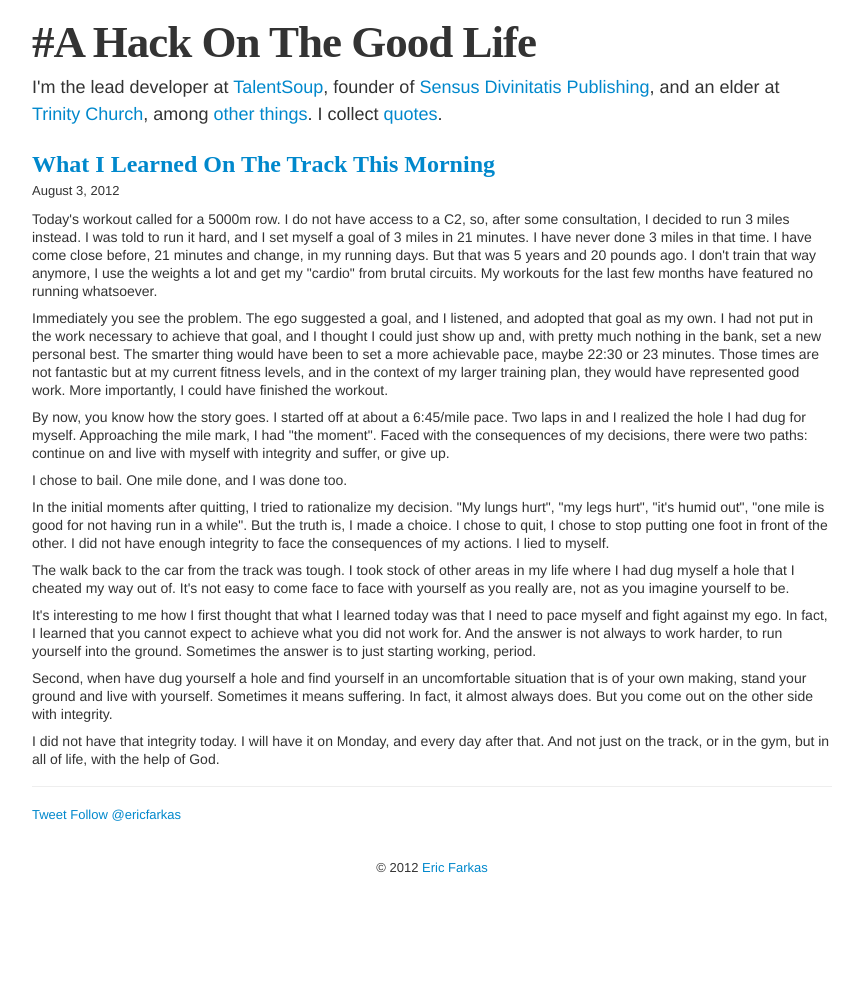
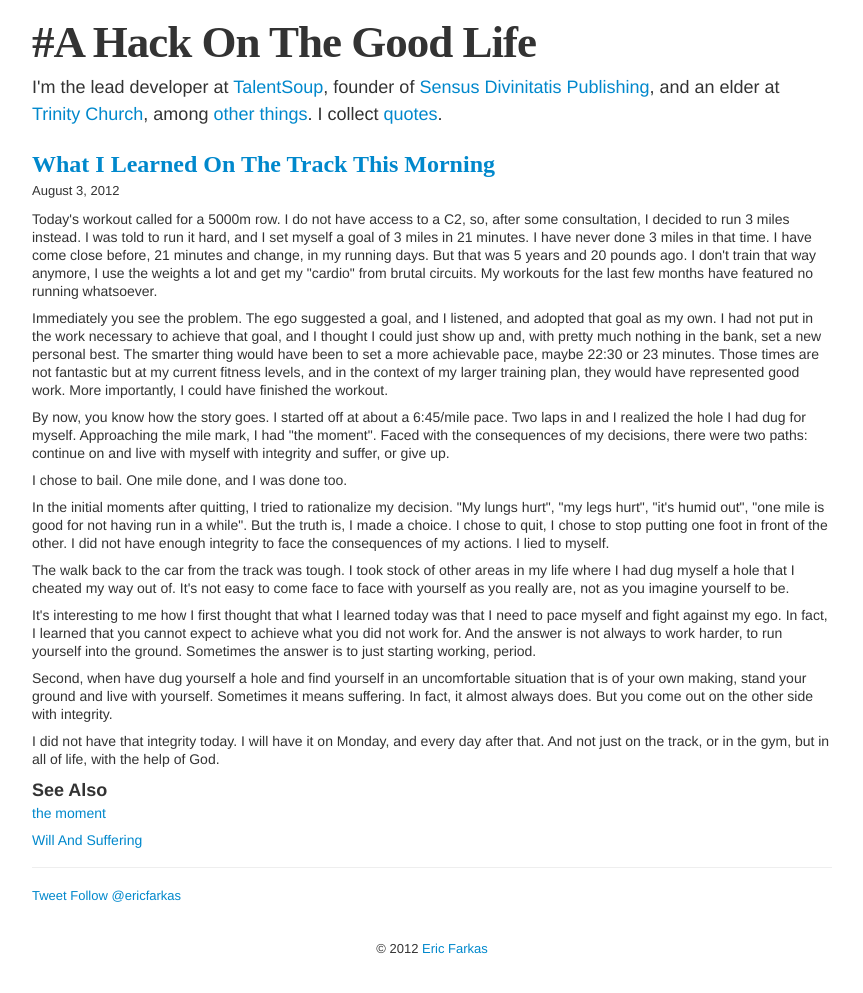
Before and after one commit to speric/speric.github.com, a Jekyll site: the page built from _posts/2012-08-03-what-i-learned-on-the-track-this-morning.markdown, in a window 1280 px wide. Shown: the whole page, without its empty margins (208-1071 px from the left). Built offline with Jekyll 4.4.1, drawn with Linux system fonts in a browser that asks for light colours; some web fonts are replaced; Markdown is read by kramdown in place of the engine named in the settings; comment, search, counter and statistics services are not loaded; before the commit the page ends 912 px from its top, so only the background shows below that.

Commit message:
See Also

```diff
--- a/_posts/2012-08-03-what-i-learned-on-the-track-this-morning.markdown
+++ b/_posts/2012-08-03-what-i-learned-on-the-track-this-morning.markdown
@@ -18,3 +18,7 @@ title: What I Learned On The Track This Morning
  <p>Second, when have dug yourself a hole and find yourself in an uncomfortable situation that is of your own making, stand your ground and live with yourself.  Sometimes it means suffering. In fact, it almost always does. But you come out on the other side with integrity.</p>
 
 <p>I did not have that integrity today.  I will have it on Monday, and every day after that. And not just on the track, or in the gym, but in all of life, with the help of God.</p>
+
+<h3>See Also</h3>
+<p><a href="http://station515.blogspot.com/2011/10/moment.html">the moment</a></p>
+<p><a href="http://www.gymjones.com/knowledge/article/23/">Will And Suffering</a></p>
```
